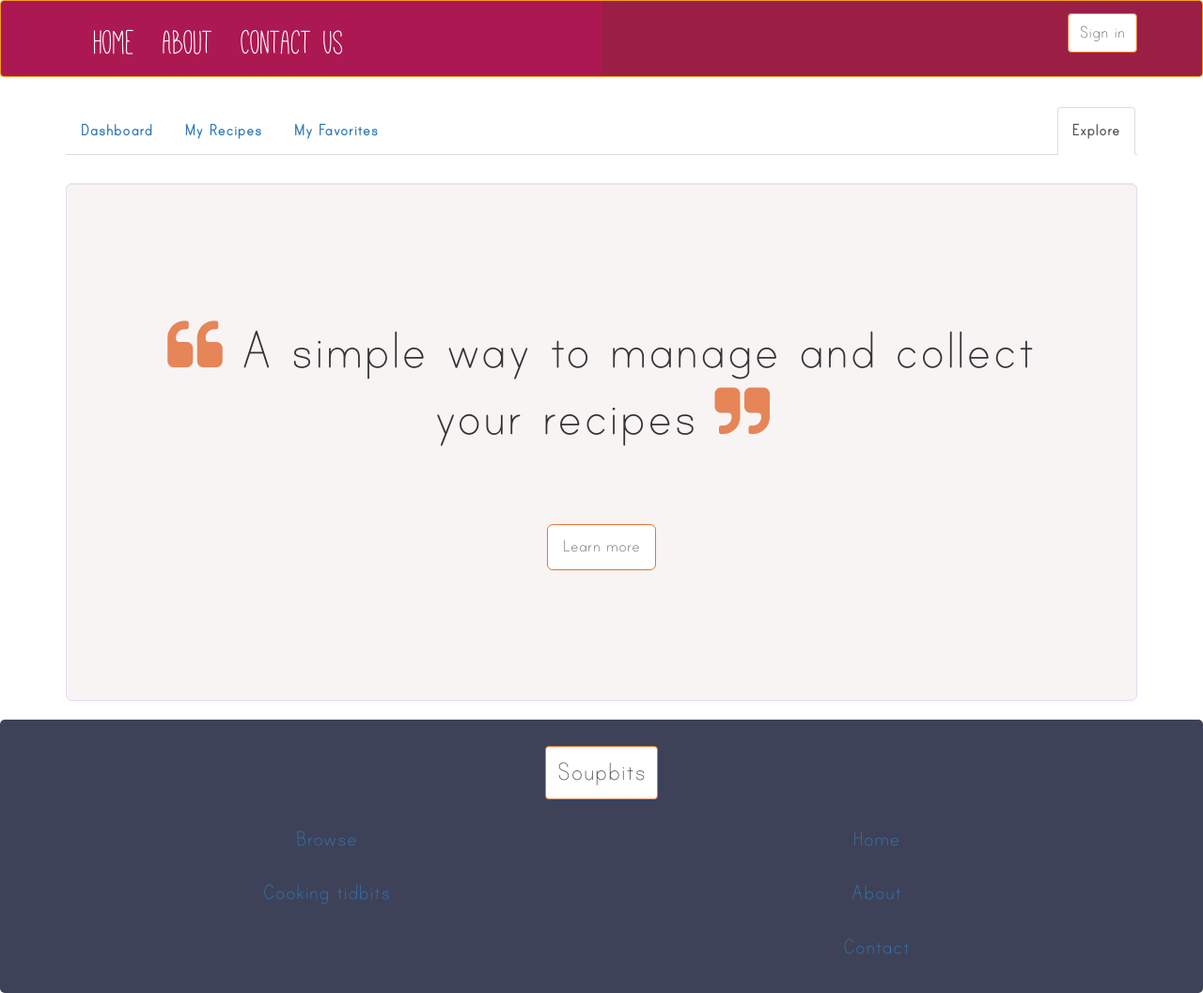
After one commit to sjbitcode/RecipeApp, a Django app: page /about/ in a window 1280 px wide. The commit adds this page. Shown: the whole page at 94% size. Run offline with Django 3.2, Linux system fonts and the light colour scheme; some libraries are stand-ins or nearby versions.

Commit message:
working on about

```diff
--- /dev/null
+++ b/Proj/myrecipe/templates/myrecipe/about.html
@@ -0,0 +1,60 @@
+{% extends 'myrecipe/_base.html' %}
+{% load staticfiles %}
+
+{% block title %}No Results{% endblock %}
+
+{% block styles %}
+{% endblock %}
+
+{% block main %}
+<div class="container">
+  <div class="row">
+    <div class="col-md-12">
+
+      <ul class="nav nav-tabs">
+        <li><a href="{% url 'chef:dashboard' %}">Dashboard</a></li>
+        <li><a href="{% url 'chef:chefRecipes' %}">My Recipes</a></li>
+        <li><a href="{% url 'chef:chefFavorites' %}">My Favorites</a></li>
+        {% if ifLikedByAny %}
+        <li><a href="{% url 'chef:wholiked' %}">Who Liked</a></li>
+        {% endif %}
+        <li class="exploreTab active"><a href="{% url 'myrecipe:AllRecipes' %}">Explore</a></li>
+      </ul>
+
+    </div>
+  </div>
+</div>
+
+
+<div class="container">
+  <div class="well well-lg">
+    <div class="row">
+
+      <div class="col-md-12">
+        <div class="jumbotron text-center">
+          <h1 class="error404"><i class="fa fa-quote-left"></i> A simple way to manage and collect your recipes <i class="fa fa-quote-right"></i></h1>
+          <p><a class="btn btn-primary btn-lg starttodaybutton" href="#" role="button">Learn more</a></p>
+        </div>
+      </div>
+
+    </div>
+
+
+    <div class="row">
+      <div class="col-md-12">
+        <!-- FAQ HERE -->
+      </div>
+    </div>
+
+
+  </div>
+</div>
+
+
+
+
+{% endblock %}
+
+
+{% block scripts %}
+{% endblock %}
--- a/Proj/myrecipe/templates/myrecipe/error404.html
+++ b/Proj/myrecipe/templates/myrecipe/error404.html
@@ -12,8 +12,8 @@
     <div class="col-md-12">
       <div class="jumbotron text-center">
         <h1 class="error404"><i class="fa fa-quote-left"></i> Ooops, nothing here to see <i class="fa fa-quote-right"></i></h1>
-        <p><a class="btn btn-primary btn-lg starttodaybutton" href="#" role="button">Learn more</a></p>
-</div>
+        <p><a class="btn btn-primary btn-lg starttodaybutton" href="{% url 'myrecipe:index' %}" role="button">Home</a></p>
+      </div>
     </div>
   </div>
 </div>
--- a/Proj/myrecipe/urls.py
+++ b/Proj/myrecipe/urls.py
@@ -49,4 +49,7 @@ urlpatterns = patterns('',
   ### 404 ###
   url(r'^error404/$',  TemplateView.as_view(template_name = "myrecipe/error404.html"), name="error404"),
 
+  ### ABOUT ###
+  url(r'^about/$',  TemplateView.as_view(template_name = "myrecipe/about.html"), name="about"),
+
 )
```
